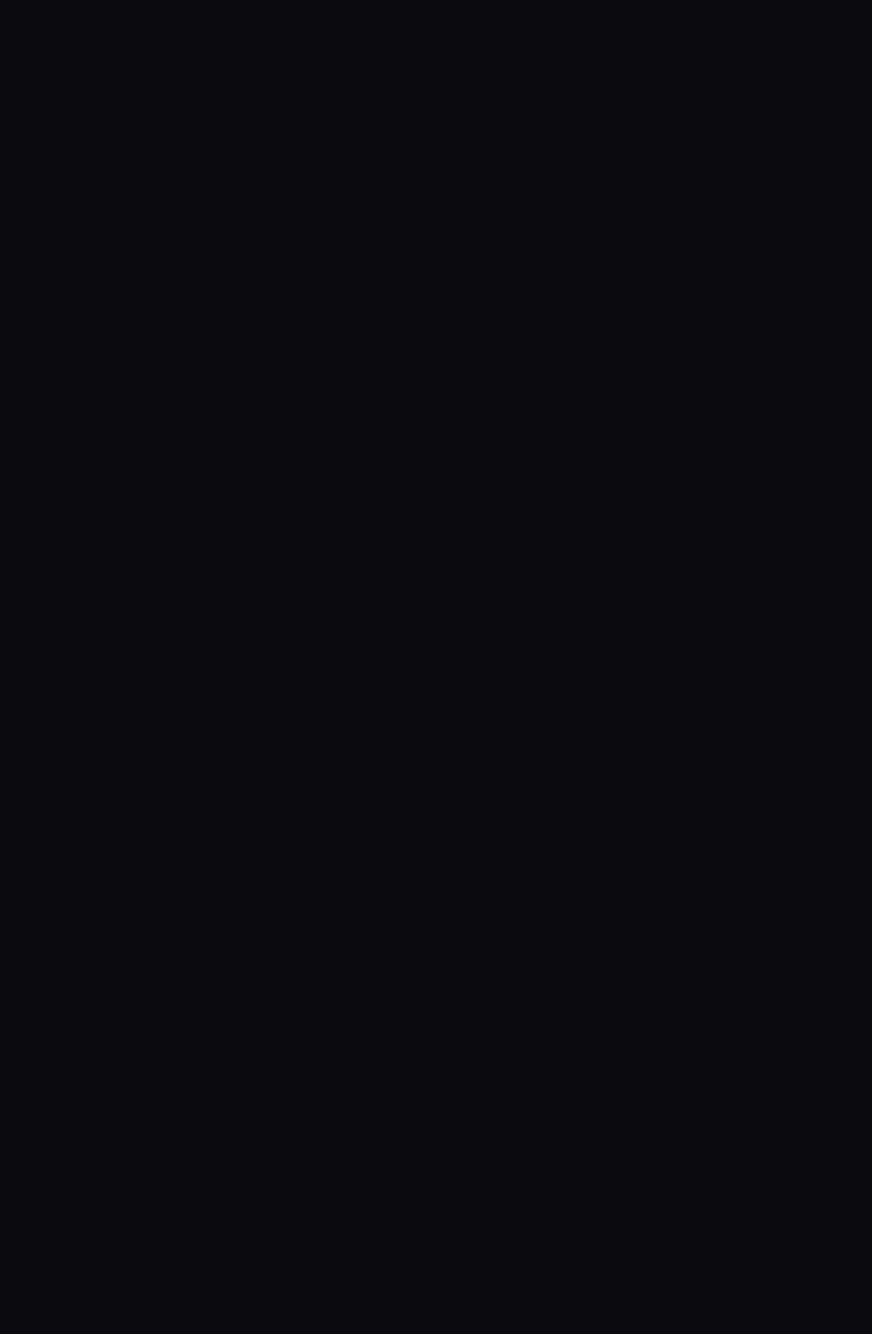
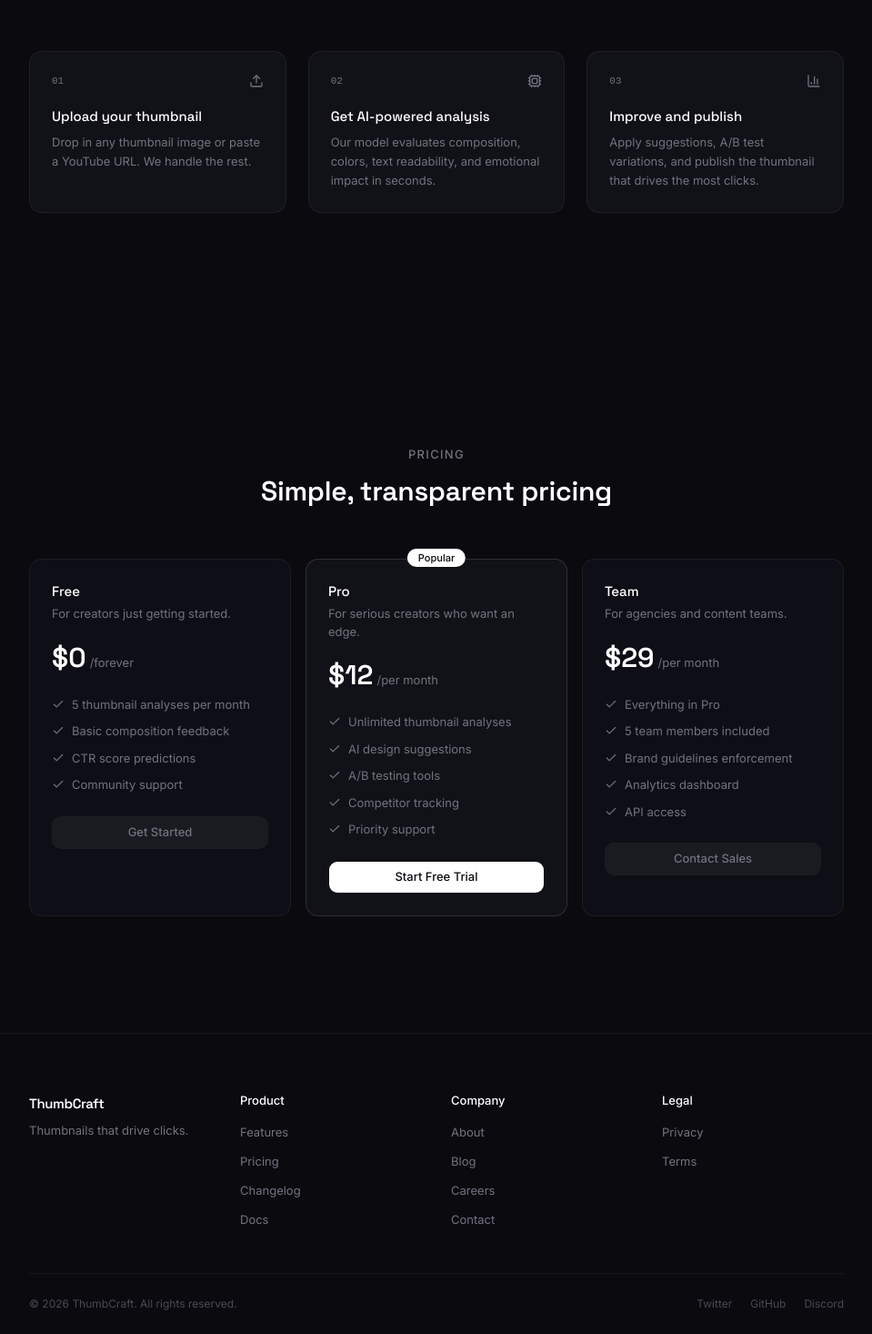
Before and after one commit to poojagosika/high-performing-thumbnail, a React (Vite) app in the folder client/: page / in a window 1280 px wide. Shown: the part 2204-3670 px from the top of the page at 91% size, without its empty margins (160-1119 px from the left). Before the commit the page ends 2008 px from the top, so only its background shows below. Built offline with nearby package versions, Linux system fonts and the light colour scheme.

Commit message:
Add How It Works, Pricing, and Footer sections

```diff
--- a/client/src/App.jsx
+++ b/client/src/App.jsx
@@ -1,6 +1,9 @@
 import Navbar from "./components/Navbar";
 import Hero from "./components/Hero";
 import Features from "./components/Features";
+import HowItWorks from "./components/HowItWorks";
+import Pricing from "./components/Pricing";
+import Footer from "./components/Footer";
 
 function App() {
   return (
@@ -8,6 +11,9 @@ function App() {
       <Navbar />
       <Hero />
       <Features />
+      <HowItWorks />
+      <Pricing />
+      <Footer />
     </div>
   );
 }
--- /dev/null
+++ b/client/src/components/Footer.jsx
@@ -0,0 +1,88 @@
+const footerLinks = [
+  {
+    title: "Product",
+    links: [
+      { label: "Features", href: "#features" },
+      { label: "Pricing", href: "#pricing" },
+      { label: "Changelog", href: "#" },
+      { label: "Docs", href: "#" },
+    ],
+  },
+  {
+    title: "Company",
+    links: [
+      { label: "About", href: "#" },
+      { label: "Blog", href: "#" },
+      { label: "Careers", href: "#" },
+      { label: "Contact", href: "#" },
+    ],
+  },
+  {
+    title: "Legal",
+    links: [
+      { label: "Privacy", href: "#" },
+      { label: "Terms", href: "#" },
+    ],
+  },
+];
+
+function Footer() {
+  return (
+    <footer className="border-t border-white/6 px-6">
+      <div className="max-w-4xl mx-auto py-12 sm:py-16">
+        <div className="grid grid-cols-2 sm:grid-cols-4 gap-8">
+          {/* Brand */}
+          <div className="col-span-2 sm:col-span-1">
+            <span className="font-heading text-[15px] font-semibold text-white tracking-tight">
+              ThumbCraft
+            </span>
+            <p className="text-[13px] text-[#737380] mt-2 leading-relaxed">
+              Thumbnails that drive clicks.
+            </p>
+          </div>
+
+          {/* Link columns */}
+          {footerLinks.map((group) => (
+            <div key={group.title}>
+              <h4 className="text-[13px] font-medium text-white mb-3">
+                {group.title}
+              </h4>
+              <ul className="flex flex-col gap-2">
+                {group.links.map((link) => (
+                  <li key={link.label}>
+                    <a
+                      href={link.href}
+                      className="text-[13px] text-[#737380] hover:text-white transition-colors duration-200"
+                    >
+                      {link.label}
+                    </a>
+                  </li>
+                ))}
+              </ul>
+            </div>
+          ))}
+        </div>
+
+        {/* Bottom bar */}
+        <div className="mt-12 pt-6 border-t border-white/6 flex flex-col sm:flex-row items-center justify-between gap-3">
+          <span className="text-[12px] text-[#4a4a54]">
+            &copy; {new Date().getFullYear()} ThumbCraft. All rights reserved.
+          </span>
+          <div className="flex items-center gap-5">
+            {["Twitter", "GitHub", "Discord"].map((name) => (
+              <a
+                key={name}
+                href="#"
+                className="text-[12px] text-[#4a4a54] hover:text-white transition-colors duration-200"
+              >
+                {name}
+              </a>
+            ))}
+          </div>
+        </div>
+      </div>
+    </footer>
+  );
+}
+
+export default Footer;
--- /dev/null
+++ b/client/src/components/HowItWorks.jsx
@@ -0,0 +1,82 @@
+import { motion } from "framer-motion";
+import { Upload, Cpu, BarChart3 } from "lucide-react";
+
+const steps = [
+  {
+    number: "01",
+    icon: Upload,
+    title: "Upload your thumbnail",
+    description:
+      "Drop in any thumbnail image or paste a YouTube URL. We handle the rest.",
+  },
+  {
+    number: "02",
+    icon: Cpu,
+    title: "Get AI-powered analysis",
+    description:
+      "Our model evaluates composition, colors, text readability, and emotional impact in seconds.",
+  },
+  {
+    number: "03",
+    icon: BarChart3,
+    title: "Improve and publish",
+    description:
+      "Apply suggestions, A/B test variations, and publish the thumbnail that drives the most clicks.",
+  },
+];
+
+function HowItWorks() {
+  return (
+    <section className="relative py-24 sm:py-32 px-6" id="how-it-works">
+      <div className="max-w-4xl mx-auto">
+        {/* Header */}
+        <motion.div
+          initial={{ opacity: 0, y: 15 }}
+          whileInView={{ opacity: 1, y: 0 }}
+          viewport={{ once: true, margin: "-80px" }}
+          transition={{ duration: 0.4 }}
+          className="text-center mb-14"
+        >
+          <p className="text-[13px] text-[#737380] font-medium uppercase tracking-widest mb-3">
+            How It Works
+          </p>
+          <h2 className="font-heading text-2xl sm:text-3xl font-semibold text-white tracking-[-0.01em]">
+            Three steps to better thumbnails
+          </h2>
+        </motion.div>
+
+        {/* Steps */}
+        <div className="grid grid-cols-1 md:grid-cols-3 gap-6">
+          {steps.map((step, i) => {
+            const Icon = step.icon;
+            return (
+              <motion.div
+                key={step.number}
+                initial={{ opacity: 0, y: 20 }}
+                whileInView={{ opacity: 1, y: 0 }}
+                viewport={{ once: true }}
+                transition={{ duration: 0.4, delay: i * 0.08 }}
+                className="relative p-6 rounded-xl border border-white/6 bg-[#111118]"
+              >
+                <div className="flex items-center justify-between mb-5">
+                  <span className="text-[11px] font-mono text-[#737380]">
+                    {step.number}
+                  </span>
+                  <Icon className="w-4 h-4 text-[#737380]" />
+                </div>
+                <h3 className="font-heading text-[15px] font-medium text-white mb-1.5">
+                  {step.title}
+                </h3>
+                <p className="text-[13px] text-[#737380] leading-relaxed">
+                  {step.description}
+                </p>
+              </motion.div>
+            );
+          })}
+        </div>
+      </div>
+    </section>
+  );
+}
+
+export default HowItWorks;
--- /dev/null
+++ b/client/src/components/Pricing.jsx
@@ -0,0 +1,140 @@
+import { motion } from "framer-motion";
+import { Check } from "lucide-react";
+import { Button } from "@/components/ui/button";
+
+const plans = [
+  {
+    name: "Free",
+    price: "$0",
+    period: "forever",
+    description: "For creators just getting started.",
+    features: [
+      "5 thumbnail analyses per month",
+      "Basic composition feedback",
+      "CTR score predictions",
+      "Community support",
+    ],
+    cta: "Get Started",
+    highlighted: false,
+  },
+  {
+    name: "Pro",
+    price: "$12",
+    period: "per month",
+    description: "For serious creators who want an edge.",
+    features: [
+      "Unlimited thumbnail analyses",
+      "AI design suggestions",
+      "A/B testing tools",
+      "Competitor tracking",
+      "Priority support",
+    ],
+    cta: "Start Free Trial",
+    highlighted: true,
+  },
+  {
+    name: "Team",
+    price: "$29",
+    period: "per month",
+    description: "For agencies and content teams.",
+    features: [
+      "Everything in Pro",
+      "5 team members included",
+      "Brand guidelines enforcement",
+      "Analytics dashboard",
+      "API access",
+    ],
+    cta: "Contact Sales",
+    highlighted: false,
+  },
+];
+
+function Pricing() {
+  return (
+    <section className="relative py-24 sm:py-32 px-6" id="pricing">
+      <div className="max-w-4xl mx-auto">
+        {/* Header */}
+        <motion.div
+          initial={{ opacity: 0, y: 15 }}
+          whileInView={{ opacity: 1, y: 0 }}
+          viewport={{ once: true, margin: "-80px" }}
+          transition={{ duration: 0.4 }}
+          className="text-center mb-14"
+        >
+          <p className="text-[13px] text-[#737380] font-medium uppercase tracking-widest mb-3">
+            Pricing
+          </p>
+          <h2 className="font-heading text-2xl sm:text-3xl font-semibold text-white tracking-[-0.01em]">
+            Simple, transparent pricing
+          </h2>
+        </motion.div>
+
+        {/* Plans */}
+        <div className="grid grid-cols-1 md:grid-cols-3 gap-4">
+          {plans.map((plan, i) => (
+            <motion.div
+              key={plan.name}
+              initial={{ opacity: 0, y: 20 }}
+              whileInView={{ opacity: 1, y: 0 }}
+              viewport={{ once: true }}
+              transition={{ duration: 0.4, delay: i * 0.08 }}
+              className={`relative p-6 rounded-xl border ${
+                plan.highlighted
+                  ? "border-white/[0.12] bg-[#111118]"
+                  : "border-white/6 bg-[#0e0e16]"
+              }`}
+            >
+              {plan.highlighted && (
+                <div className="absolute -top-3 left-1/2 -translate-x-1/2 px-3 py-0.5 rounded-full bg-white text-[#0a0a0f] text-[11px] font-medium">
+                  Popular
+                </div>
+              )}
+
+              <div className="mb-5">
+                <h3 className="font-heading text-[15px] font-medium text-white">
+                  {plan.name}
+                </h3>
+                <p className="text-[13px] text-[#737380] mt-1">
+                  {plan.description}
+                </p>
+              </div>
+
+              <div className="flex items-baseline gap-1 mb-6">
+                <span className="font-heading text-3xl font-semibold text-white">
+                  {plan.price}
+                </span>
+                <span className="text-[13px] text-[#737380]">
+                  /{plan.period}
+                </span>
+              </div>
+
+              <ul className="flex flex-col gap-2.5 mb-6">
+                {plan.features.map((feature) => (
+                  <li
+                    key={feature}
+                    className="flex items-start gap-2 text-[13px] text-[#737380]"
+                  >
+                    <Check className="w-3.5 h-3.5 text-[#737380] mt-0.5 shrink-0" />
+                    {feature}
+                  </li>
+                ))}
+              </ul>
+
+              <Button
+                className={`w-full text-[13px] font-medium h-9 ${
+                  plan.highlighted
+                    ? "bg-white text-[#0a0a0f] hover:bg-white/90"
+                    : "bg-white/[0.05] text-[#737380] hover:text-white hover:bg-white/[0.08] border border-white/6"
+                }`}
+              >
+                {plan.cta}
+              </Button>
+            </motion.div>
+          ))}
+        </div>
+      </div>
+    </section>
+  );
+}
+
+export default Pricing;
```
